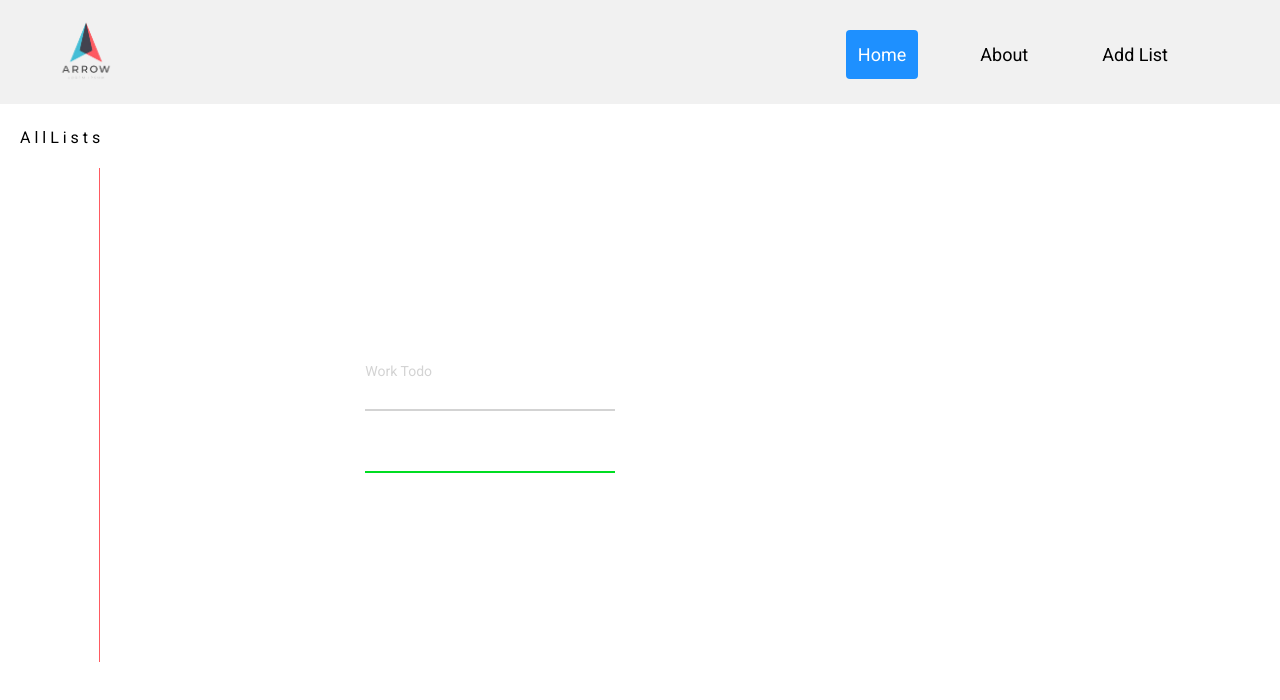
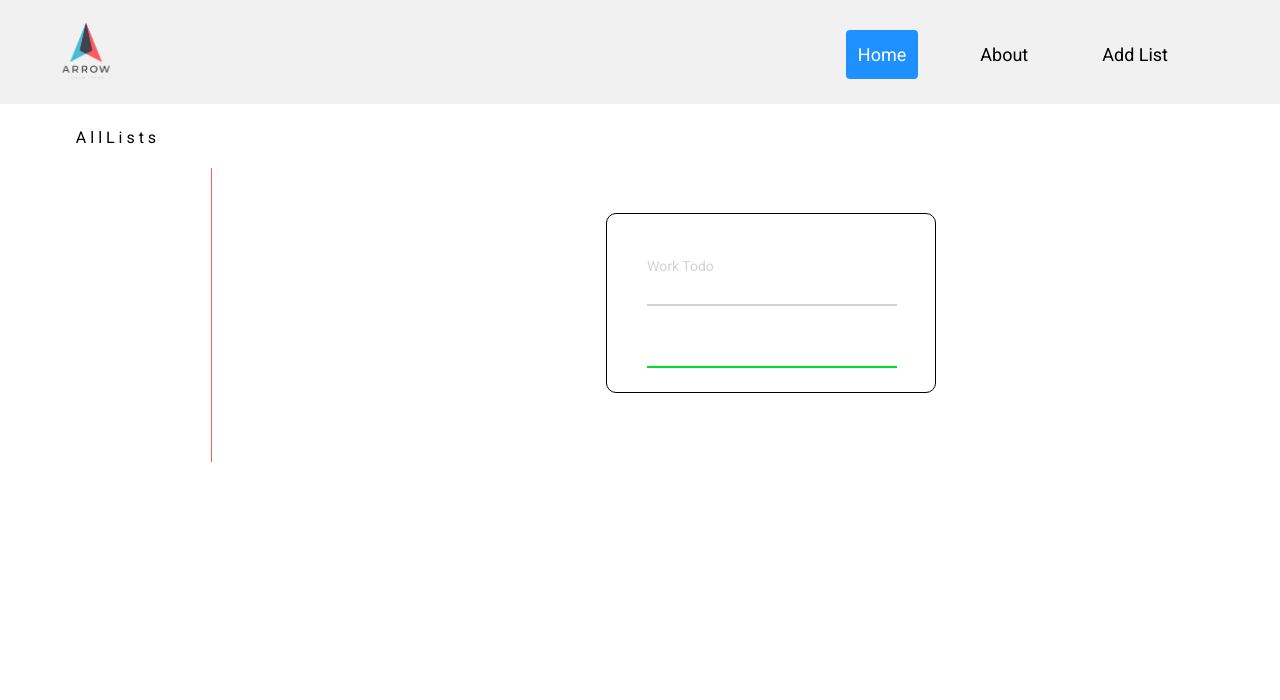
Before and after one commit to Aatul444/todoapp, an Angular app: page /addlist in a window 1280 px wide. Shown: the top 700 px of the page. Built offline with nearby package versions, Linux system fonts and the light colour scheme.

Commit message:
added currentTask, added item to sublist ,index of click event, made new data set of sublist subscribed to all components, learned Behaviour Subject take initial value as Params, reset UI of the pages

```diff
--- a/src/app/app.component.css
+++ b/src/app/app.component.css
@@ -11,6 +11,8 @@
 
   .item-0 {
     align-self: stretch;
+    width: 15%;
+
   }
 
   .item-1 {
--- a/src/app/components/addlist/addlist.component.css
+++ b/src/app/components/addlist/addlist.component.css
@@ -1,21 +1,19 @@
 .container {
 	display: flex;
+	justify-content: center;
+	align-items: center;
 	margin: 25px;
-
+	/* border: 2px solid black; */
 }
 
-.item-0 {
-	align-self: stretch;
-	width:30%;
-	height: 100%;
-}
+form {
+	width: 330px;
+    margin: 64px 20px 0 0;
+	padding-top: 30px;
+	border: 1px solid black;
+	border-radius: 10px;
 
-.item-1 {
-	flex-grow: 1;
-	align-self: stretch;
-}
-form {
-	margin: 200px;
+    height: 180px;
   }
   .input-field {
 	position: relative;
--- a/src/app/components/addlist/addlist.component.html
+++ b/src/app/components/addlist/addlist.component.html
@@ -3,7 +3,7 @@
     <div class="input-field">
       <input class="clear" name="task" ngModel #task="ngModel" novalidate required>
       <label for="name">Work Todo</label>
-      <input class="clear" name="description" ngModel #description="ngModel">
+      <input class="clear" name="subTasks" ngModel #subTasks="ngModel">
     </div>
   </form>
 </div>
--- a/src/app/components/addlist/addlist.component.ts
+++ b/src/app/components/addlist/addlist.component.ts
@@ -14,7 +14,7 @@ export class AddlistComponent implements OnInit {
 
   enteredText: Tasks = {
     task: '',
-    description: '',
+    subTasks: [],
     isActive:false
   }
 
--- a/src/app/components/currenttask/currenttask.component.css
+++ b/src/app/components/currenttask/currenttask.component.css
@@ -3,7 +3,9 @@
 	justify-content: space-around;
 	align-items: center;
 }
-
+.subdatalist{
+	margin-bottom: 15px;
+}
 .subtasks {
 	align-self: stretch;
 }
@@ -12,6 +14,13 @@
 }
 form {
 	margin: 200px;
+	width: 330px;
+    margin: 64px 20px 0 0;
+	padding-top: 30px;
+	border: 1px solid black;
+	border-radius: 10px;
+
+    height: 180px;
   }
   .input-field {
 	position: relative;
@@ -53,7 +62,6 @@ form {
 	color: #00dd22;
   }
 
-
   .container {
 	display: flex;
 }
@@ -61,6 +69,13 @@ form {
 .item-0 {
 	flex-grow: 1;
 	align-self: stretch;
+	justify-content: center;
+	display: flex;
+    text-align: center;
+    justify-content: center;
+    margin-top: 8%;
+	width: 15%;
+
 }
 
 .item-1 {
@@ -69,4 +84,9 @@ form {
 }
 .card{
 	border: 2px black;
+	border-radius: 25%;
+	display: flex;
+	justify-content: center;
+	align-items: center;
+	margin: 25px;
 }
--- a/src/app/components/currenttask/currenttask.component.html
+++ b/src/app/components/currenttask/currenttask.component.html
@@ -5,12 +5,12 @@
 <div class="container">
 	<div class="item-0">
 		<div class="vl">
-			<ul *ngFor="let subtaskItem of this.subinputText; let i = index" class="subtaskItem">
+			<ul *ngFor="let subtaskItem of this.inputText; let i = index" class="inputText">
 				<li style="list-style-type: none;">
 					<div style="display: flex;">
 						<img style="width: 22px;height: 20px;margin-right: 5px;" src="assets/images/art-book.png">
 						<span style="float: left;">
-							<a (click)="selectGateway(i)" >{{subtaskItem.subtask}}{{i}}</a>
+							<a class="subdatalist" (click)="selectGateway(i)">{{subtaskItem.subTasks}}</a>
 						</span>
 					</div>
 				</li>
@@ -19,12 +19,11 @@
 	</div>
 	<div class="item-1">
 		<div class="container card">
-			<form #f="ngForm" (ngSubmit)="subonSubmit(f)">
+			<form>
 				<div class="input-field">
-					<input class="clear" name="subtask" ngModel #task="ngModel" novalidate required>
+					<input class="clear" [(ngModel)]="dataToSubList" name="currentForm">
 					<label for="name">Todo SubTasks</label>
-					<button class="button" type="submit">Add SubTasks</button>
-
+					<button class="button" type="submit" (click)="subListDataSubmit()">Add SubTasks</button>
 				</div>
 			</form>
 		</div>
--- a/src/app/components/currenttask/currenttask.component.ts
+++ b/src/app/components/currenttask/currenttask.component.ts
@@ -11,30 +11,31 @@ import { Subtasks } from 'src/app/interfaces/subtasks';
 })
 export class CurrenttaskComponent implements OnInit {
   inputText: Array<Tasks> = [];
-  subinputText: Array<Subtasks> = [];
-  subTask: Subtasks = {
-    subtask: ''
-  };
-  subvalues:any;
-
+  dataToSubList: Array<string> = [];
+  num: Array<number> = [];
   constructor(private listdataservice: ListdataService) { }
 
   ngOnInit(): void {
     this.listdataservice.dataEmitter.subscribe((value: Array<Tasks>) => {
-    this.inputText = value;
-
-})
-}
-  subonSubmit(f: NgForm) {
-    // this.subinputText = f.value;
-    this.subinputText.push(f.value)
-    this.subvalues=this.subinputText.entries();
-    console.log(this.subvalues)
-    // this.listdataservice.addItemToList;
-    f.reset();
+      this.inputText = value;
+    })
+    this.listdataservice.indexEmitter.subscribe((value: Array<number>) => {
+      this.num = value;
+    })
+    this.listdataservice.subdataEmitter.subscribe((value: Array<string>) => {
+      this.dataToSubList = value
+    })
   }
-  selectGateway(num:number){
-console.log(num);
+  selectGateway(num: number) {
+    console.log(num);
+    console.log(this.inputText)
   }
 
+  subListDataSubmit() {
+    console.log(this.num.length)
+    console.log('clicked one task is this'+this.inputText[this.num.length-1].subTasks)
+    this.inputText[this.num[this.num.length]].subTasks.push(this.dataToSubList[this.num.length])
+    console.log(this.inputText)
+    console.log(this.inputText[this.num[this.num.length]])
+  }
 }
--- a/src/app/components/showlist/showlist.component.css
+++ b/src/app/components/showlist/showlist.component.css
@@ -17,3 +17,9 @@ p {
   .static {
     text-decoration: underline;
   }
+  .changestyle{
+    color: #ff5a61;
+  }
+  .box{
+    color: black;
+  }
--- a/src/app/components/showlist/showlist.component.html
+++ b/src/app/components/showlist/showlist.component.html
@@ -10,7 +10,8 @@
                     <!-- <a routerLink="/currenttask" [class.isClicked]="taskItem.isClicked"
                         (click)="taskItem.isClicked = true">
                         </a> -->
-                        <a routerLink="/currenttask" (click)="selectGateway(i)">
+                        <a routerLink="/currenttask"
+                        (click)="selectGateway(i)" class="Box" [class.selectGateway]="check">
                         <!-- [ngIfElse]="loading" *ngIf="openSubTasks"> -->
                         {{info.task}}
                     </a>
--- a/src/app/components/showlist/showlist.component.ts
+++ b/src/app/components/showlist/showlist.component.ts
@@ -1,7 +1,7 @@
 import { Component, OnInit, Input } from '@angular/core';
 import { ListdataService } from "../../listdata.service"
 import { Tasks } from 'src/app/interfaces/tasks';
-import { NgClass } from '@angular/common';
+// import { NgClass } from '@angular/common';
 @Component({
   selector: 'app-showlist',
   templateUrl: './showlist.component.html',
@@ -9,26 +9,34 @@ import { NgClass } from '@angular/common';
 })
 export class ShowlistComponent implements OnInit {
   inputText: Array<Tasks> = [];
+  check: Boolean = false;
+  index: Array<number> = [];
+  subDataToSubList: Array<string> = [];
+
+
   constructor(private listdataservice: ListdataService) { }
 
   ngOnInit(): void {
+
     this.listdataservice.dataEmitter.subscribe((value: Array<Tasks>) => {
       this.inputText = value;
     })
-    this.listdataservice.dataEmitter.subscribe((value: Array<Tasks>) => {
-      this.inputText = value;
-      console.log(this.inputText);
+    this.listdataservice.indexEmitter.subscribe((value: Array<number>) => {
+      this.index = value;
+    })
+    this.listdataservice.subdataEmitter.subscribe((value:Array<string>)=>{
+      this.subDataToSubList=value
     })
   }
-  test = true;
-  openSubTasks(){
-  this.test = !this.test;
-  console.log('color changed')
+
+  selectGateway(num: number) {
+    console.log(num);
+    this.listdataservice.workingIndex(num);
+    if (this.check == false) { this.check = true;console.log('yes it is clicked')}
+    else if (this.check == true) { this.check = false; }
+    if (this.check == true) {
+      console.log('inside if'+this.inputText[num].subTasks);
+    }
+    this.subDataToSubList = this.inputText[num].subTasks;
   }
-  selectGateway(num:number){
-    console.log(num);
-        this.listdataservice.updateItem(1);
-
-      }
-
 }
--- a/src/app/interfaces/tasks.ts
+++ b/src/app/interfaces/tasks.ts
@@ -1,5 +1,5 @@
 export interface Tasks {
     task: string,
-    description: string,
+    subTasks: Array<string>,
     isActive:boolean
 }
--- a/src/app/listdata.service.ts
+++ b/src/app/listdata.service.ts
@@ -1,5 +1,6 @@
 import { EventEmitter,Injectable } from '@angular/core';
-import { Subject } from 'rxjs';
+import { discardPeriodicTasks } from '@angular/core/testing';
+import { BehaviorSubject, Subject } from 'rxjs';
 import { Tasks } from 'src/app/interfaces/tasks';
 import { Subtasks } from './interfaces/subtasks';
 
@@ -9,21 +10,28 @@ import { Subtasks } from './interfaces/subtasks';
 export class ListdataService {
   allList: Array<Tasks> = [];
   sublist:Array<Subtasks>=[];
-  dataEmitter = new Subject<Array<Tasks>>();
-  subdataEmitter = new Subject<Array<Tasks>>();
+  index:Array<number>=[];
+  subTasks:Array<string>=[];
+  dataEmitter = new BehaviorSubject<Array<Tasks>>(this.allList);
+  indexEmitter=new BehaviorSubject<Array<number>>(this.index)
+  subdataEmitter = new BehaviorSubject<Array<string>>(this.subTasks);
   constructor() { }
 
   addItemToList(data: Tasks) {
     this.allList.push(data);
     this.dataEmitter.next(this.allList);
   }
-updateItem(index:number){
-  this.allList[index].isActive=true;
-  this.dataEmitter.next(this.allList);
+  workingIndex(index:number){
+    this.index.push(index);
+    this.indexEmitter.next(this.index);
+  }
+// updateItem(index:number){
+//   this.allList[index].isActive=true;
+//   this.dataEmitter.next(this.allList);
 
+// }
+  // addSubList(data:Subtasks){
+  //   this.sublist.push(data);
+  //   // this.dataEmitter.next(this.sublist);
+  // }
 }
-  addSubList(data:Subtasks){
-    this.sublist.push(data);
-    // this.dataEmitter.next(this.sublist);
-  }
-}
```
